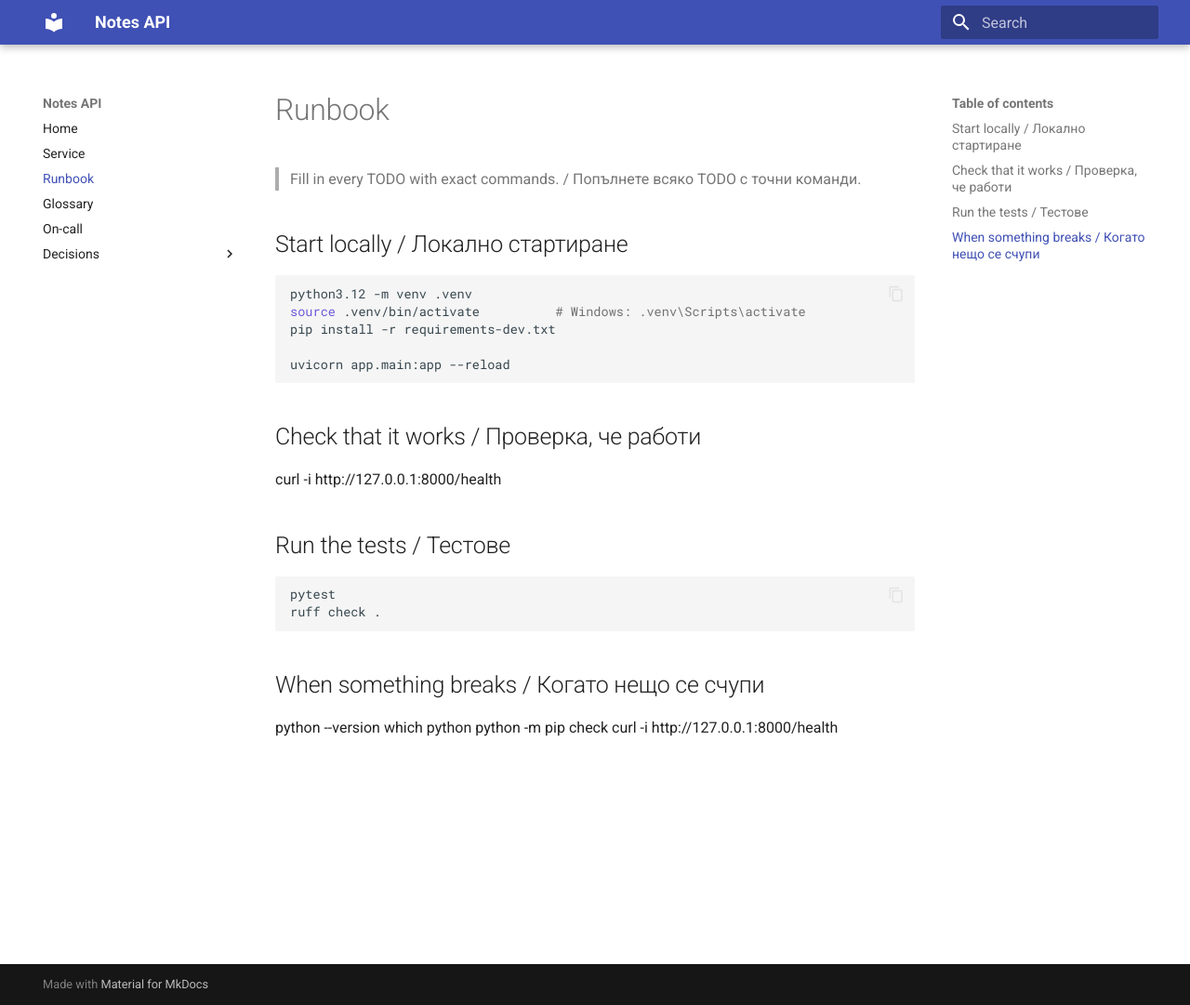
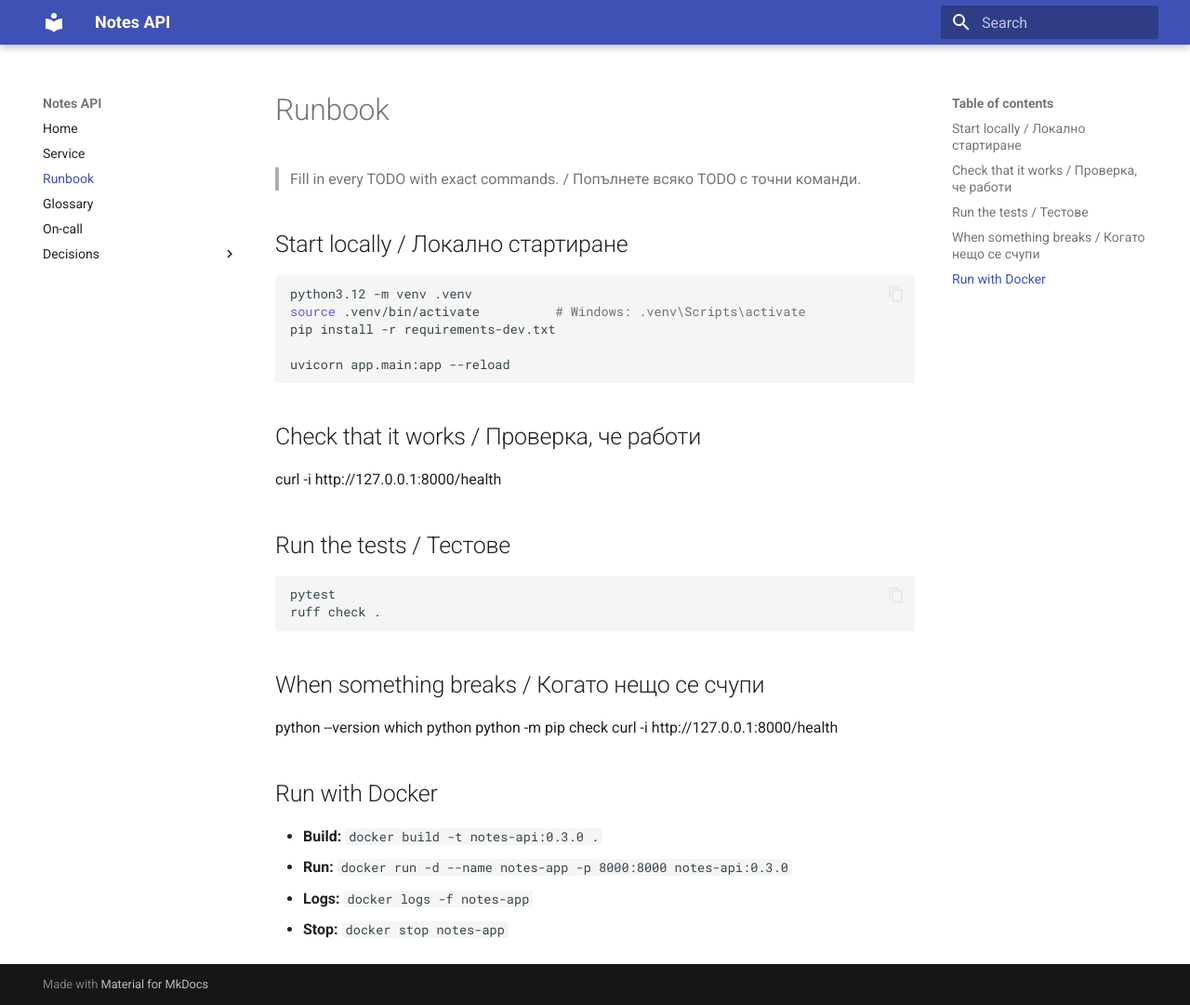
Before and after one commit to SKrastanov/devops-labs-fn371223018, an MkDocs documentation site: the page built from docs/runbook.md, in a window 1280 px wide and 1081 px high. Shown: the whole window at 93% size. Built offline with MkDocs 1.6.1 and Material for MkDocs 9.7.7, drawn with Linux system fonts in a browser that asks for light colours.

Commit message:
Task 12 docs (#23)
* Test main branch protection

* Make Dockerfile safer with non-root user and healthcheck

* Add Run with Docker section to runbook

```diff
--- a/docs/runbook.md
+++ b/docs/runbook.md
@@ -29,3 +29,10 @@ python --version
 which python
 python -m pip check
 curl -i http://127.0.0.1:8000/health
+
+## Run with Docker
+
+* **Build:** `docker build -t notes-api:0.3.0 .`
+* **Run:** `docker run -d --name notes-app -p 8000:8000 notes-api:0.3.0`
+* **Logs:** `docker logs -f notes-app`
+* **Stop:** `docker stop notes-app`
```
